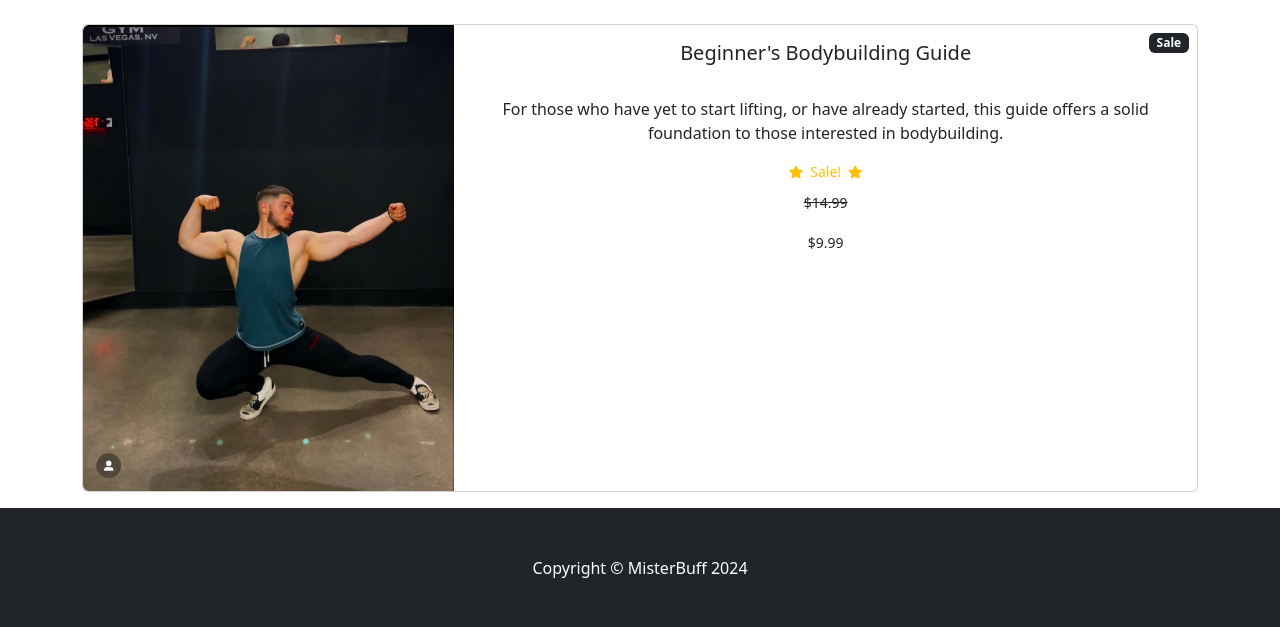
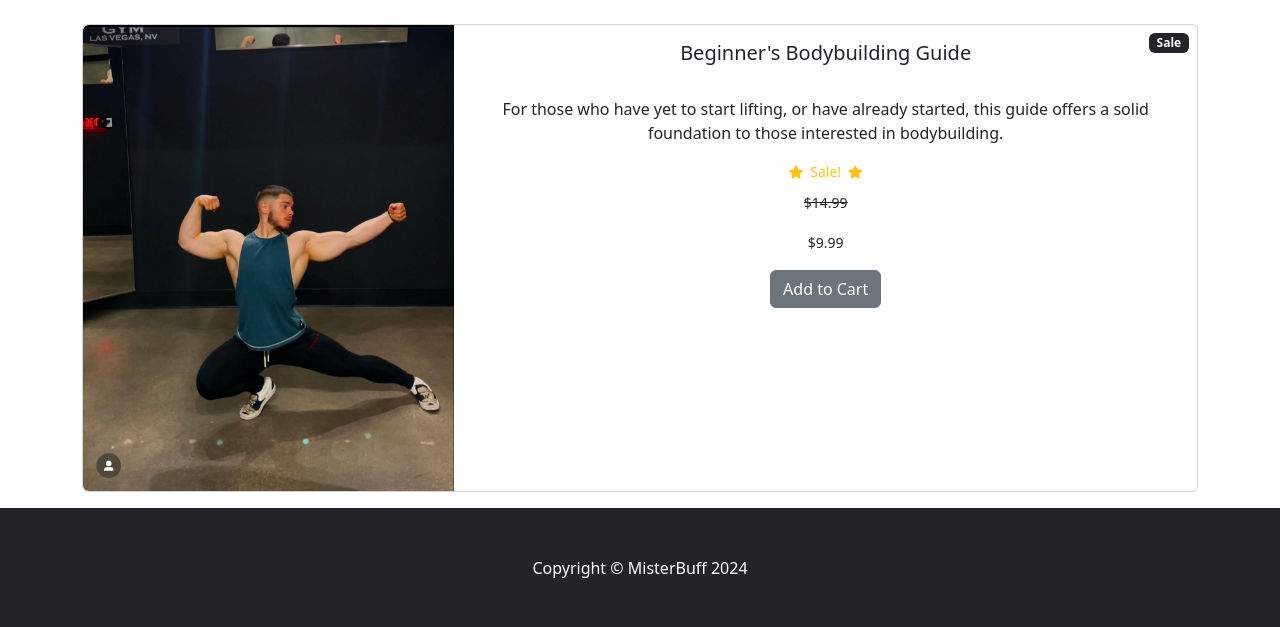
Before and after one commit to EsadMrkulic/gym_ecommerce, a Django app: page /product/1 in a window 1280 px wide. Shown: the part 56-683 px from the top of the page. Run offline with Django 4.2, Linux system fonts and the light colour scheme; data comes from the database, SQL or seed files in the repository; both versions use the stored data as it was after the commit; some libraries are stand-ins or nearby versions.

Commit message:
added ability to add items to shopping cart

```diff
--- a/cart/cart.py
+++ b/cart/cart.py
@@ -11,4 +11,16 @@ class Cart:
             cart = self.session["session_key"] = {}
 
         # Make the cart available on all pages of the website
-        self.car = cart
+        self.cart = cart
+
+    # Add function
+    def add(self, product):
+        product_id = str(product.id)
+
+        # Logic
+        if product_id in self.cart:
+            pass
+        else:
+            self.cart[product_id] = {"price": str(product.price)}
+
+        self.session.modified = True
--- a/store/templates/base.html
+++ b/store/templates/base.html
@@ -14,6 +14,7 @@
         <link href="https://cdn.jsdelivr.net/npm/bootstrap-icons@1.5.0/font/bootstrap-icons.css" rel="stylesheet" />
         <!-- Core theme CSS (includes Bootstrap)-->
         <link href="{% static 'css/styles.css' %}" rel="stylesheet" />
+        <script src="https://code.jquery.com/jquery-3.7.1.min.js" integrity="sha256-/JqT3SQfawRcv/BIHPThkBvs0OEvtFFmqPF/lYI/Cxo=" crossorigin="anonymous"></script>
     </head>
     <body>
         {% include 'navbar.html' %}
--- a/store/templates/product.html
+++ b/store/templates/product.html
@@ -34,6 +34,7 @@
                                 <p class="card-text">{{ product.description }}</p>
                                 <p class="card-text"><small class="text-body-secondary">${{ product.price }}</small></p>
                             {% endif %}
+                            <button type="button" value="{{ product.id }}" id="add-cart" class="btn btn-secondary">Add to Cart</button>
                         </center>
                     </div>
                 </div>
@@ -41,4 +42,33 @@
         </div>
     </div>
 
+    <!-- Javascript Scripting -->
+    <script>
+        // Check if the button was pressed
+        $(document).on('click', '#add-cart', function(e){
+            e.preventDefault();
+            // Use Ajax to send info to backend without refreshing the webpage
+            $.ajax({
+                type: 'POST',
+                url: "{% url 'cart_add' %}",
+                data: {
+                    product_id: $('#add-cart').val(),
+                    csrfmiddlewaretoken: '{{ csrf_token }}',
+                    action: 'post'
+                },
+
+                success: function(json){
+                    console.log(json)
+                },
+
+                error: function(xhr, errmsh, err){
+
+                }
+
+
+            });
+        });
+
+    </script>
+
 {% endblock %}
```
Also changed, not shown: cart/views.py (+22 -2 lines), db.sqlite3.
